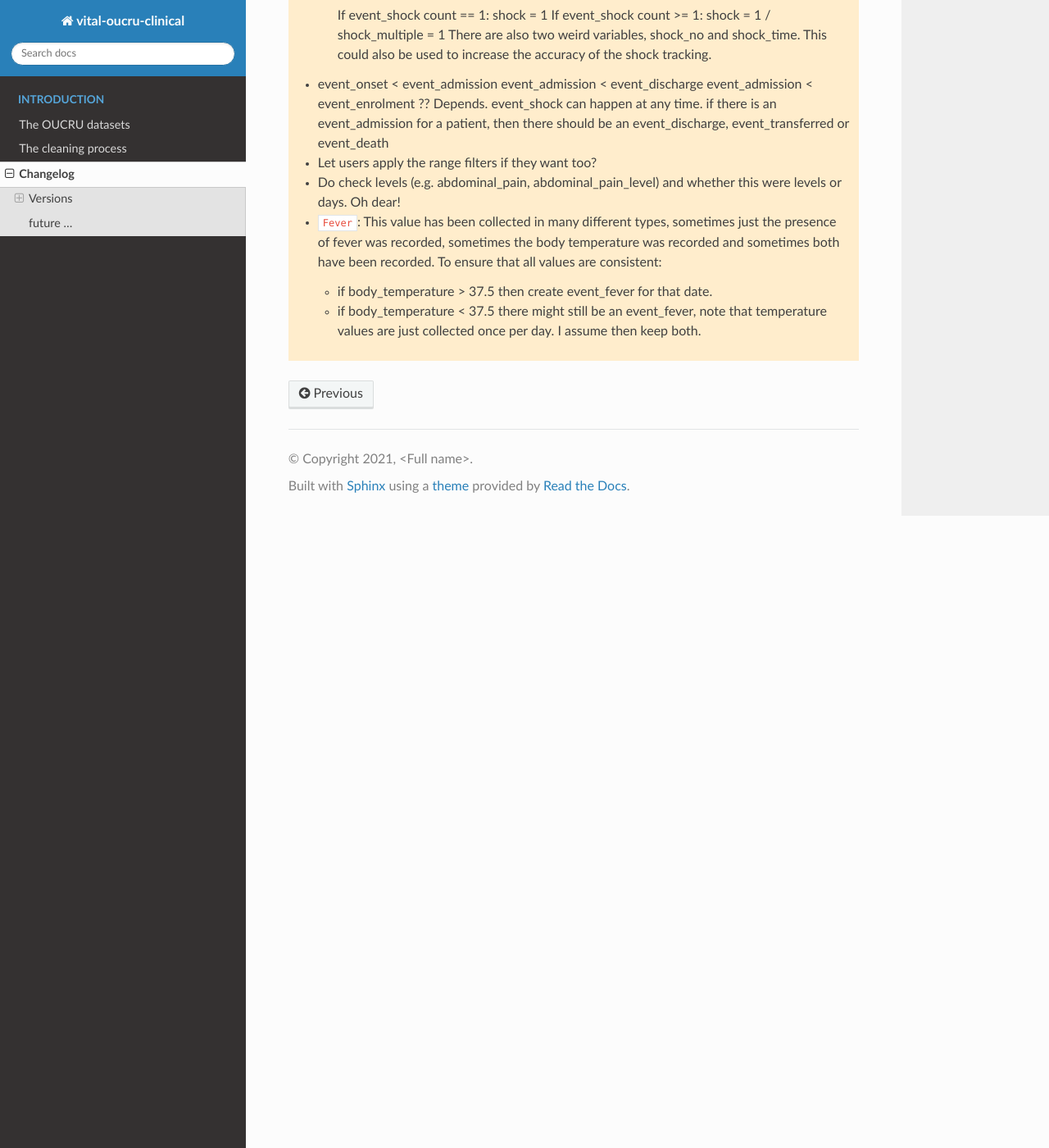
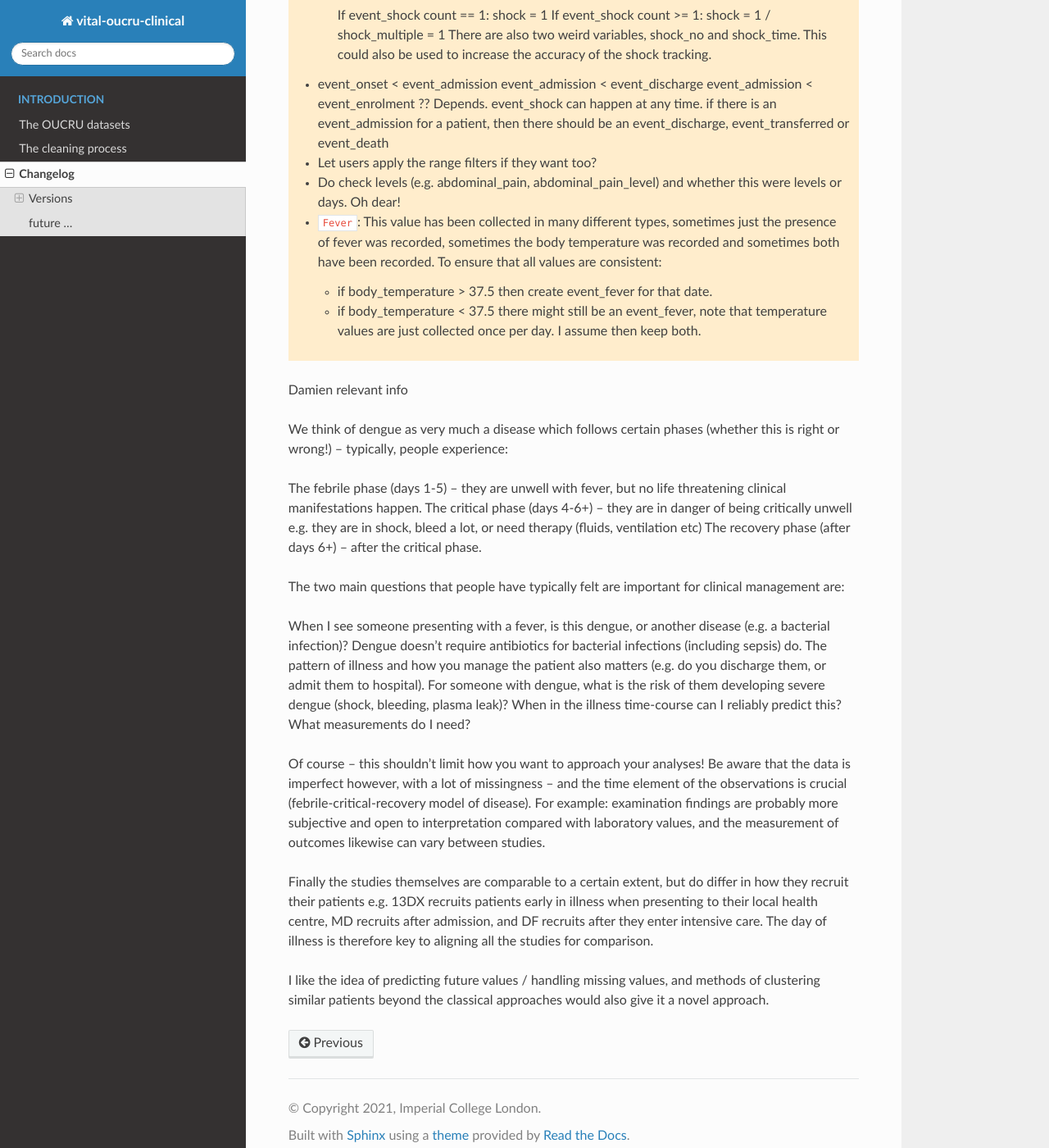
Before and after one commit to bahp/vital-oucru-clinical, a Sphinx documentation site: the page built from docs/source/datasets/todo.rst, in a window 1280 px wide and 1400 px high, scrolled down 3085 px. Shown: the whole window at 82% size. Built offline with Sphinx 7.4.7 and the Read the Docs theme 2.0.0, drawn with Linux system fonts in a browser that asks for light colours; pages that are not in the unit, such as notebooks, are missing from menus.

Commit message:
+ documentation

```diff
--- a/docs/source/conf.py
+++ b/docs/source/conf.py
@@ -18,7 +18,7 @@ sys.path.insert(0, os.path.abspath('../../fyp2020-username/'))
 # -- Project information -----------------------------------------------------
 
 project = 'vital-oucru-clinical'
-copyright = '2021, <Full name>'
+copyright = '2021, Imperial College London'
 author = 'Bernard Hernandez'
 
 # The full version, including alpha/beta/rc tags
@@ -70,12 +70,14 @@ sphinx_gallery_conf = {
     'examples_dirs': [
         '../../examples/docs',
         '../../examples/prevalence',
-        '../../examples/general/tables'],
+        '../../examples/general/tables',
+        '../../examples/general/graphs'],
     # path to where to save gallery generated output
     'gallery_dirs': [
         '../source/_examples/docs',
         '../source/_examples/prevalence',
-        '../source/_examples/general/tables'],
+        '../source/_examples/general/tables',
+        '../source/_examples/general/graphs'],
     # Other
     'line_numbers': True,
     'download_all_examples': False,
--- a/docs/source/datasets/todo.rst
+++ b/docs/source/datasets/todo.rst
@@ -159,3 +159,36 @@ future ...
     - if body_temperature < 37.5 there might still be an event_fever, note
       that temperature values are just collected once per day. I assume then
       keep both.
+
+
+
+Damien relevant info
+
+We think of dengue as very much a disease which follows certain phases (whether this is right or wrong!) – typically, people experience:
+
+The febrile phase (days 1-5) – they are unwell with fever, but no life threatening clinical manifestations happen.
+The critical phase (days 4-6+) – they are in danger of being critically unwell e.g. they are in shock, bleed a lot, or need therapy (fluids, ventilation etc)
+The recovery phase (after days 6+) – after the critical phase.
+
+
+The two main questions that people have typically felt are important for clinical management are:
+
+
+
+When I see someone presenting with a fever, is this dengue, or another disease (e.g. a bacterial infection)?
+Dengue doesn’t require antibiotics for bacterial infections (including sepsis) do.
+The pattern of illness and how you manage the patient also matters (e.g. do you discharge them, or admit them to hospital).
+For someone with dengue, what is the risk of them developing severe dengue (shock, bleeding, plasma leak)?
+When in the illness time-course can I reliably predict this?
+What measurements do I need?
+
+
+Of course – this shouldn’t limit how you want to approach your analyses! Be aware that the data is imperfect however, with a lot of missingness – and the time element of the observations is crucial (febrile-critical-recovery model of disease). For example: examination findings are probably more subjective and open to interpretation compared with laboratory values, and the measurement of outcomes likewise can vary between studies.
+
+
+
+Finally the studies themselves are comparable to a certain extent, but do differ in how they recruit their patients e.g. 13DX recruits patients early in illness when presenting to their local health centre, MD recruits after admission, and DF recruits after they enter intensive care. The day of illness is therefore key to aligning all the studies for comparison.
+
+
+
+I like the idea of predicting future values / handling missing values, and methods of clustering similar patients beyond the classical approaches would also give it a novel approach.
--- a/docs/source/index.rst
+++ b/docs/source/index.rst
@@ -22,6 +22,7 @@ Welcome to vital-oucru-clinical documentation!
 
    _examples/prevalence/index
    _examples/general/tables/index
+   _examples/general/graphs/index
 
 Indices and tables
 ==================
```
Also changed, not shown: docs/source/datasets/overview.rst (+109 -48 lines), 1 other file.
